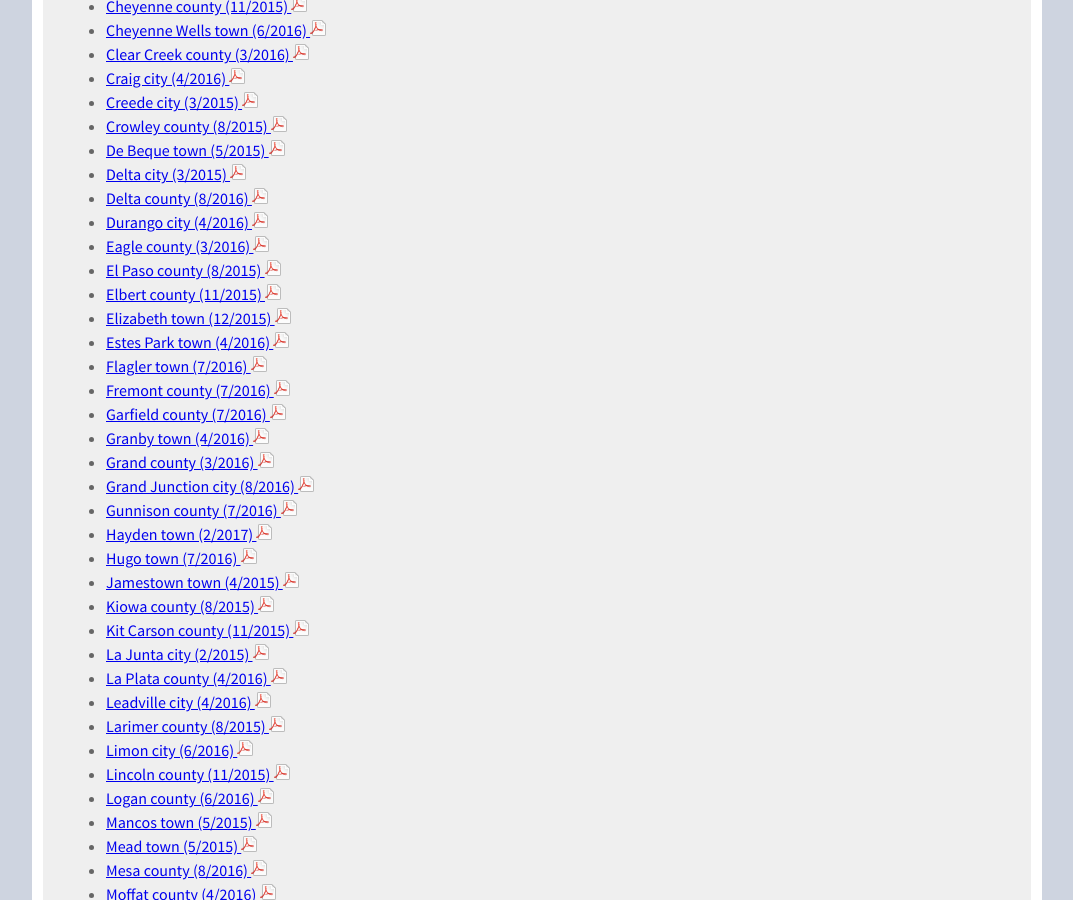
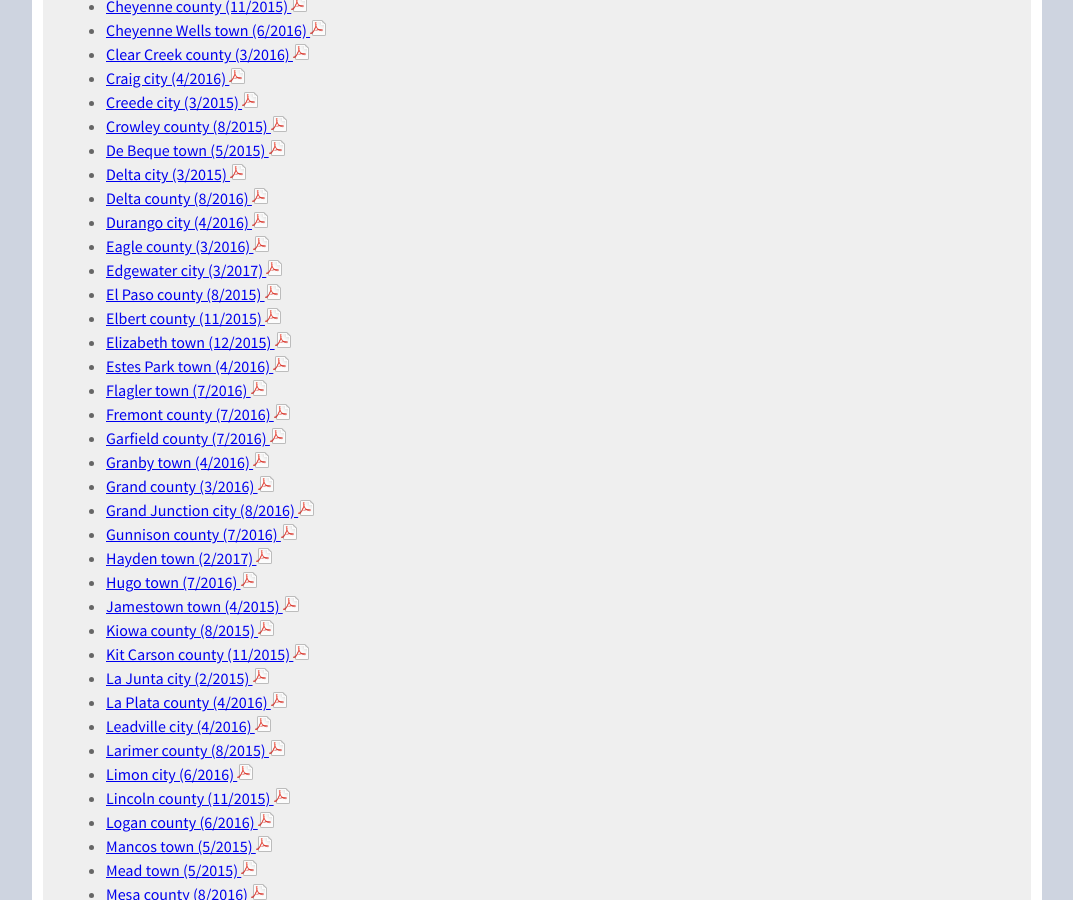
Before and after one commit to TBleess/Website_New, a Jekyll site: the page built from pages/9_Not_in_Menu/publications-and-presentations.md, in a window 1280 px wide and 900 px high, scrolled down 1227 px. Shown: the whole window, without its empty margins (103-1176 px from the left). Built offline with Jekyll 4.4.1, drawn with Linux system fonts in a browser that asks for light colours.

Commit message:
new profile

```diff
--- a/pages/9_Not_in_Menu/publications-and-presentations.md
+++ b/pages/9_Not_in_Menu/publications-and-presentations.md
@@ -67,6 +67,7 @@
 - [Delta county (8/2016) ![pdf](/images/page_white_acrobat.png 'download pdf file')](https://drive.google.com/uc?export=download&id=0ByjImPUKASTTZmpoMWpVOFRMZDA)
 - [Durango city (4/2016) ![pdf](/images/page_white_acrobat.png 'download pdf file')](https://drive.google.com/uc?export=download&id=0B-vz6H4k4SESV1p1eFl5TmVEMGs)
 - [Eagle county (3/2016) ![pdf](/images/page_white_acrobat.png 'download pdf file')](https://drive.google.com/uc?export=download&id=0B-vz6H4k4SESMDN0M3hqMmV5eWM)
+- [Edgewater city (3/2017) ![pdf](/images/page_white_acrobat.png 'download pdf file')](https://drive.google.com/uc?export=download&id=0ByjImPUKASTTeng5amhVNmZCSkU)
 - [El Paso county (8/2015) ![pdf](/images/page_white_acrobat.png 'download pdf file')](https://drive.google.com/uc?export=download&id=0B-vz6H4k4SESX2FLdU52OERleG8)
 - [Elbert county (11/2015) ![pdf](/images/page_white_acrobat.png 'download pdf file')](https://drive.google.com/uc?export=download&id=0B-vz6H4k4SESOG9SVEtaNkE0S0k)
 - [Elizabeth town (12/2015) ![pdf](/images/page_white_acrobat.png 'download pdf file')](https://drive.google.com/uc?export=download&id=0B-vz6H4k4SESbEl0ZjZTa2Q3R00)
```
